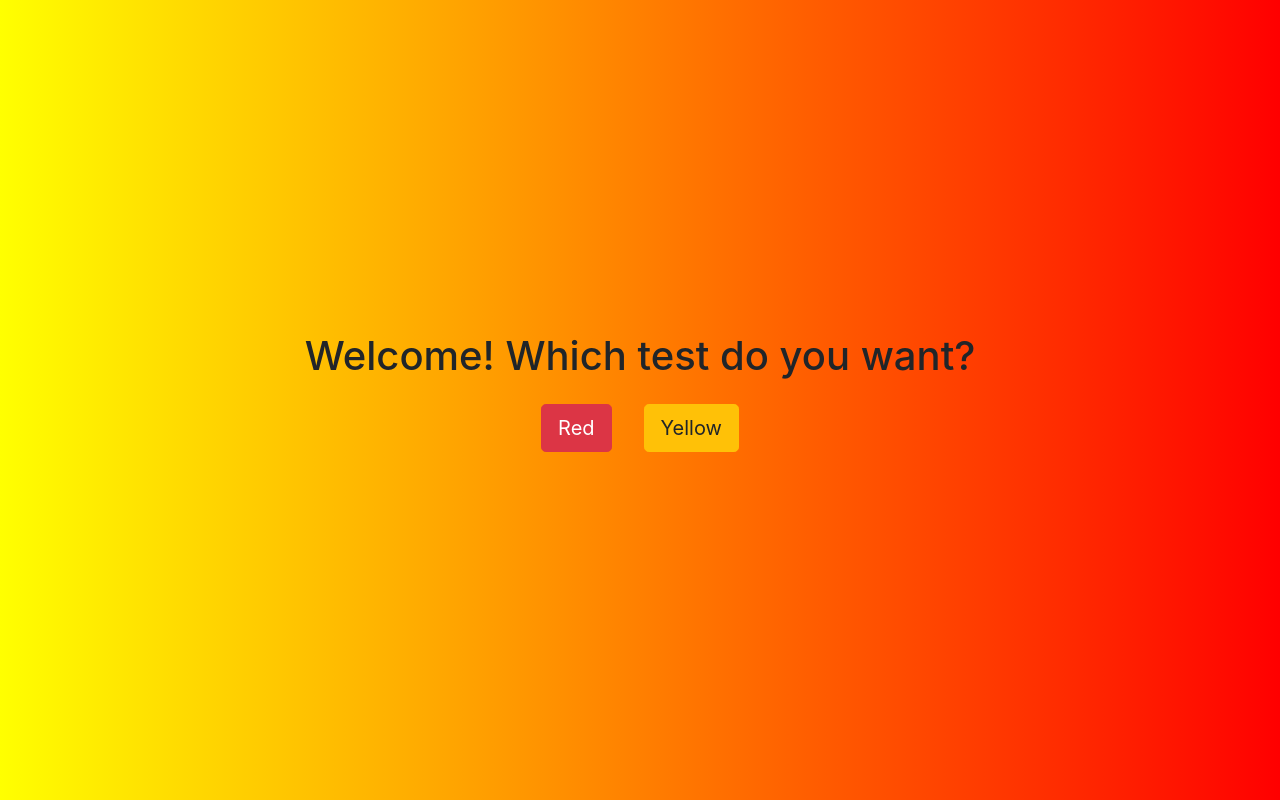
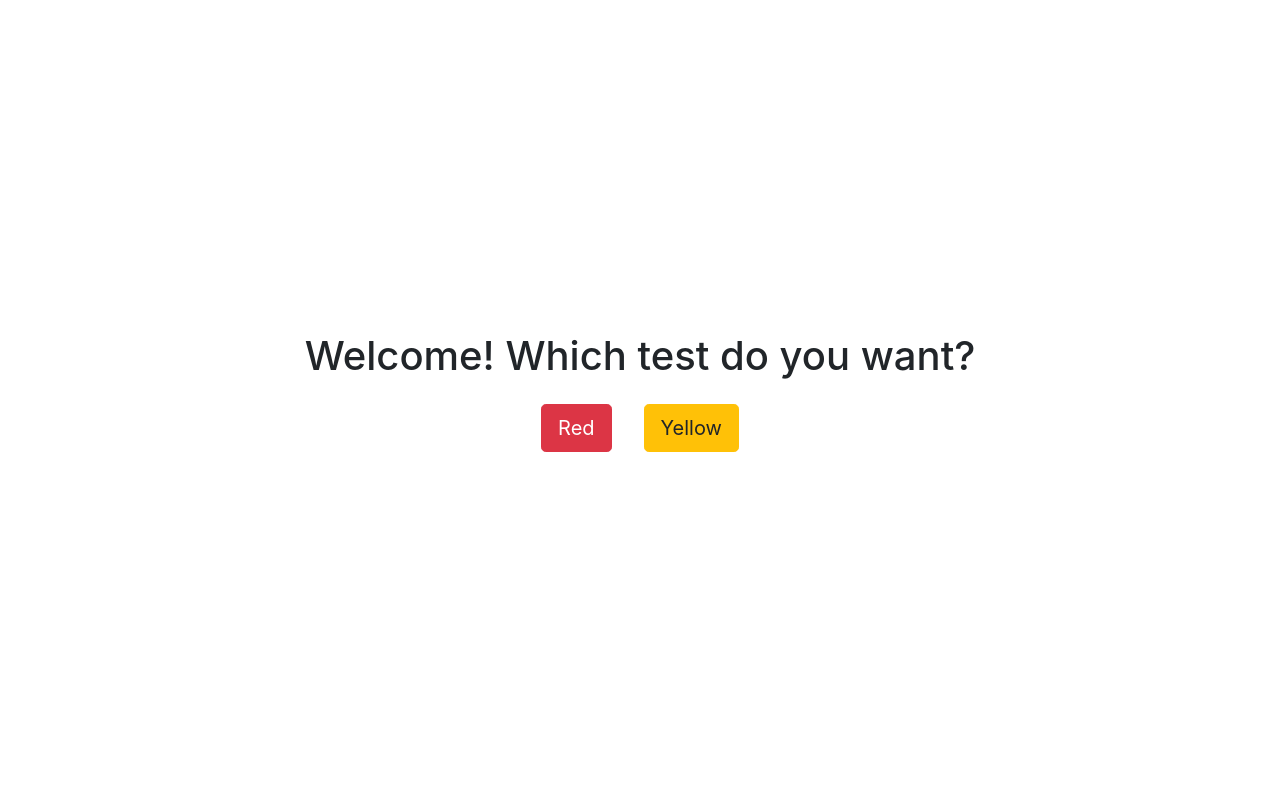
Before and after one commit to Brammz/apples-test, a React (Create React App) app: page / in a window 1280 px wide. Built offline with nearby package versions, Linux system fonts and the light colour scheme.

Commit message:
removed home background

```diff
--- a/src/App.css
+++ b/src/App.css
@@ -9,8 +9,8 @@
   flex-direction: column;
   justify-content: center;
   align-items: center;
-  background: rgb(255,255,0);
-  background: linear-gradient(90deg, rgba(255,255,0,1) 0%, rgba(255,0,0,1) 100%);
+  /* background: rgb(255,255,0);
+  background: linear-gradient(90deg, rgba(255,255,0,1) 0%, rgba(255,0,0,1) 100%); */
 }
 
 .menu {
```
